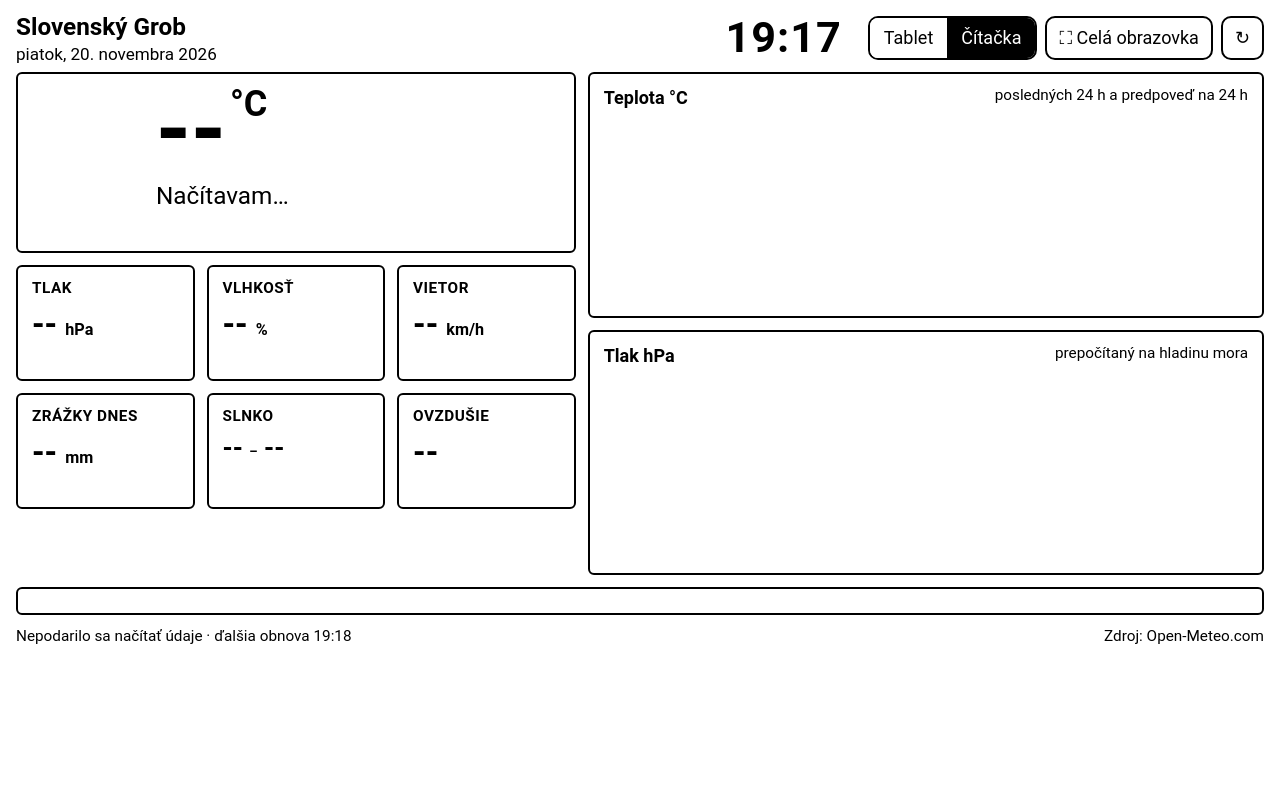
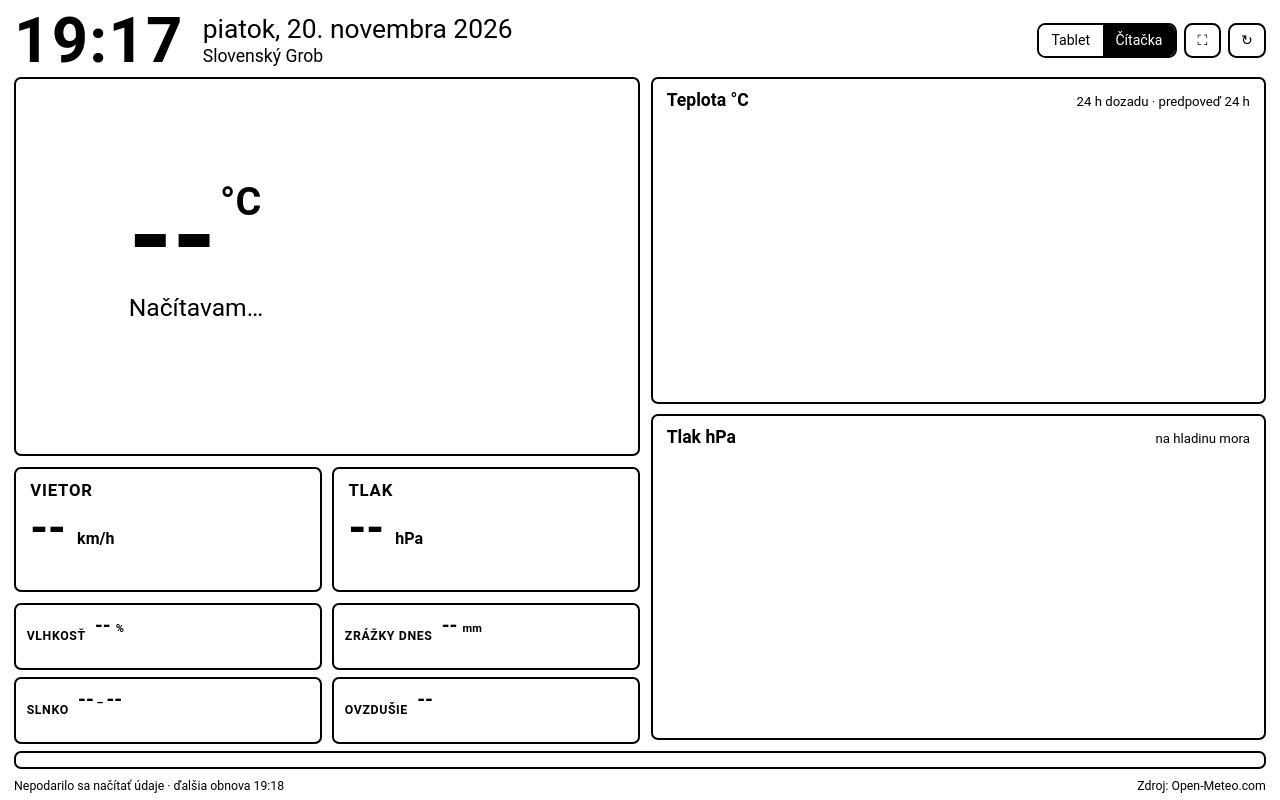
Before and after one commit to jan8pie/meteo-dashboard, a plain HTML site: page index.html in a window 1280 px wide. Both pictures are taken after a click on the button "Čítačka". Drawn offline with Linux system fonts and the light colour scheme; no server answers.

Commit message:
Rozloženie na celú obrazovku: veľký čas, teplota, vietor a tlak
Co-Authored-By: Claude Opus 5.5 <noreply@anthropic.com>
Claude-Session: https://claude.ai/code/session_01QNj2Y4qLBo4JyGdtJZBDZe

```diff
--- a/index.html
+++ b/index.html
@@ -11,18 +11,19 @@
 <link rel="stylesheet" href="style.css">
 </head>
 <body class="tablet">
+<div class="page">
 <header class="top">
+  <div class="clock" id="clock">--:--</div>
   <div class="place">
+    <div class="place-date" id="date">&nbsp;</div>
     <div class="place-name">Slovenský Grob</div>
-    <div class="place-date" id="date">&nbsp;</div>
   </div>
-  <div class="clock" id="clock">--:--</div>
   <div class="controls">
     <div class="switch" role="group" aria-label="Režim zobrazenia">
       <button type="button" id="mode-tablet" data-mode="tablet">Tablet</button>
       <button type="button" id="mode-eink" data-mode="eink">Čítačka</button>
     </div>
-    <button type="button" class="btn" id="fullscreen" title="Celá obrazovka">&#x26F6; Celá obrazovka</button>
+    <button type="button" class="btn" id="fullscreen" title="Celá obrazovka">&#x26F6;</button>
     <button type="button" class="btn" id="refresh" title="Obnoviť teraz">&#x21bb;</button>
   </div>
 </header>
@@ -38,21 +39,24 @@
       </div>
     </div>
 
-    <div class="tiles">
-      <div class="card tile">
+    <div class="big-tiles">
+      <div class="card tile big">
+        <div class="tile-label">Vietor</div>
+        <div class="tile-value"><span id="wind">--</span> <small>km/h</small> <span class="wind-arrow" id="wind-arrow"></span></div>
+        <div class="tile-sub" id="wind-sub">&nbsp;</div>
+      </div>
+      <div class="card tile big">
         <div class="tile-label">Tlak</div>
         <div class="tile-value"><span id="pressure">--</span> <small>hPa</small> <span class="trend" id="p-arrow"></span></div>
         <div class="tile-sub" id="p-trend">&nbsp;</div>
       </div>
+    </div>
+
+    <div class="tiles">
       <div class="card tile">
         <div class="tile-label">Vlhkosť</div>
         <div class="tile-value"><span id="humidity">--</span> <small>%</small></div>
         <div class="tile-sub" id="dew">&nbsp;</div>
-      </div>
-      <div class="card tile">
-        <div class="tile-label">Vietor</div>
-        <div class="tile-value"><span id="wind">--</span> <small>km/h</small> <span class="wind-arrow" id="wind-arrow"></span></div>
-        <div class="tile-sub" id="wind-sub">&nbsp;</div>
       </div>
       <div class="card tile">
         <div class="tile-label">Zrážky dnes</div>
@@ -61,7 +65,7 @@
       </div>
       <div class="card tile">
         <div class="tile-label">Slnko</div>
-        <div class="tile-value sun"><span id="sunrise">--</span> <small>–</small> <span id="sunset">--</span></div>
+        <div class="tile-value"><span id="sunrise">--</span><small> – </small><span id="sunset">--</span></div>
         <div class="tile-sub" id="daylen">&nbsp;</div>
       </div>
       <div class="card tile">
@@ -76,26 +80,27 @@
     <div class="card chart-card">
       <div class="chart-head">
         <span class="chart-title">Teplota °C</span>
-        <span class="chart-note" id="t-note">posledných 24 h a predpoveď na 24 h</span>
+        <span class="chart-note">24 h dozadu · predpoveď 24 h</span>
       </div>
       <div class="chart" id="chart-temp"></div>
     </div>
     <div class="card chart-card">
       <div class="chart-head">
         <span class="chart-title">Tlak hPa</span>
-        <span class="chart-note" id="p-note">prepočítaný na hladinu mora</span>
+        <span class="chart-note">na hladinu mora</span>
       </div>
       <div class="chart" id="chart-pressure"></div>
     </div>
   </section>
+</main>
 
-  <section class="card days" id="days"></section>
-</main>
+<section class="card days" id="days"></section>
 
 <footer class="foot">
   <span id="status">Načítavam údaje…</span>
   <span class="src">Zdroj: Open-Meteo.com</span>
 </footer>
+</div>
 
 <script src="app.js"></script>
 </body>
--- a/style.css
+++ b/style.css
@@ -1,157 +1,182 @@
-/* Zámerne jednoduché CSS (flexbox, bez grid/var), aby fungovalo aj v starých
-   Android prehliadačoch. */
+/* Zámerne jednoduché CSS (flexbox s -webkit- predponami, bez grid/var/clamp),
+   aby fungovalo aj v starých Android prehliadačoch.
+   Všetky veľkosti sú v em a základné písmo sa odvíja od menšieho rozmeru
+   obrazovky (vmin), takže stránka vyplní tablet aj veľký monitor. */
 
 * { -webkit-box-sizing: border-box; box-sizing: border-box; }
-html, body { margin: 0; padding: 0; }
+html, body { margin: 0; padding: 0; height: 100%; }
 body {
   font-family: Roboto, "Helvetica Neue", Arial, sans-serif;
   font-size: 16px;
-  line-height: 1.3;
+  font-size: 2.2vmin;
+  line-height: 1.25;
   -webkit-text-size-adjust: 100%;
 }
 button { font: inherit; cursor: pointer; }
 
 /* ---------- Tablet (tmavý, farebný) ---------- */
 body.tablet { background: #11161c; color: #e8edf2; }
-body.tablet .card { background: #1b232c; border-radius: 14px; }
-body.tablet .muted, body.tablet .tile-label, body.tablet .tile-sub,
-body.tablet .hero-sub, body.tablet .place-date, body.tablet .chart-note,
-body.tablet .foot { color: #93a1b0; }
+body.tablet .card { background: #1b232c; border-radius: 0.7em; }
+body.tablet .tile-label, body.tablet .tile-sub, body.tablet .hero-sub,
+body.tablet .place-name, body.tablet .chart-note, body.tablet .foot,
+body.tablet .tile small, body.tablet .hero-temp .unit { color: #93a1b0; }
 body.tablet .switch { border: 1px solid #3a4756; }
 body.tablet .switch button { background: transparent; color: #93a1b0; }
 body.tablet .switch button.on { background: #3b82c4; color: #fff; }
 body.tablet .btn { background: #26313d; color: #e8edf2; border: 1px solid #3a4756; }
-body.tablet .hero-icon { color: #f2b84b; }
-body.tablet .day .ic { color: #f2b84b; }
-body.tablet .day-max { color: #e8edf2; }
+body.tablet .hero-icon, body.tablet .day .ic { color: #f2b84b; }
 body.tablet .day-min { color: #93a1b0; }
 body.tablet .err { color: #ff9b8a; }
+body.tablet .day-wind { color: #93a1b0; }
+body.tablet .day-wind.strong { color: #f2b84b; }
+body.tablet .controls { opacity: 0.55; }
 
 /* ---------- Čítačka (e-ink: čiernobiela, bez animácií) ---------- */
 body.eink { background: #fff; color: #000; }
 body.eink * { -webkit-transition: none !important; transition: none !important; -webkit-animation: none !important; animation: none !important; box-shadow: none !important; text-shadow: none !important; }
-body.eink .card { background: #fff; border: 2px solid #000; border-radius: 6px; }
+body.eink .card { background: #fff; border: 2px solid #000; border-radius: 0.4em; }
 body.eink .switch { border: 2px solid #000; }
 body.eink .switch button { background: #fff; color: #000; }
 body.eink .switch button.on { background: #000; color: #fff; }
 body.eink .btn { background: #fff; color: #000; border: 2px solid #000; }
-body.eink .tile-label, body.eink .chart-title { font-weight: bold; }
-body.eink .tile-value { font-weight: bold; }
-body.eink { font-size: 18px; }
-body.eink .hero-temp { font-weight: bold; }
+body.eink .tile-label, body.eink .chart-title, body.eink .tile-value,
+body.eink .hero-temp, body.eink .clock, body.eink .day-wind.strong { font-weight: bold; }
+body.eink .day + .day { border-left: 1px solid #000; }
 
-/* ---------- Rozloženie ---------- */
+/* ---------- Celá stránka vyplní výšku obrazovky ---------- */
+.page {
+  height: 100%;
+  display: -webkit-flex; display: flex;
+  -webkit-flex-direction: column; flex-direction: column;
+  padding: 0.5em 0.8em 0.3em;
+}
+.top, .days, .foot { -webkit-flex: none; flex: none; }
+.wrap {
+  -webkit-flex: 1 1 auto; flex: 1 1 auto; min-height: 0;
+  display: -webkit-flex; display: flex;
+}
+.card { padding: 0.6em 0.8em; margin-bottom: 0.6em; }
+
+/* Hlavička: veľký čas a dátum */
 .top {
-  display: -webkit-box; display: -webkit-flex; display: flex;
-  -webkit-box-align: center; -webkit-align-items: center; align-items: center;
-  -webkit-flex-wrap: wrap; flex-wrap: wrap;
-  padding: 10px 16px 6px;
+  display: -webkit-flex; display: flex;
+  -webkit-align-items: center; align-items: center;
+  margin-bottom: 0.3em;
 }
-.place { -webkit-box-flex: 1; -webkit-flex: 1 1 auto; flex: 1 1 auto; min-width: 160px; }
-.place-name { font-size: 1.35em; font-weight: bold; }
-.place-date { font-size: 0.95em; }
-.clock { font-size: 2.4em; font-weight: 300; margin: 0 18px; letter-spacing: 1px; }
-body.eink .clock { font-weight: bold; }
-.controls { display: -webkit-box; display: -webkit-flex; display: flex; -webkit-box-align: center; -webkit-align-items: center; align-items: center; }
-.controls > * { margin-left: 8px; }
-.switch { display: -webkit-box; display: -webkit-flex; display: flex; border-radius: 10px; overflow: hidden; }
-.switch button { border: 0; padding: 8px 14px; }
-.btn { border-radius: 10px; padding: 8px 12px; }
+.clock { font-size: 3.6em; font-weight: 300; line-height: 1; letter-spacing: 0.02em; margin-right: 0.3em; }
+.place { -webkit-flex: 1 1 auto; flex: 1 1 auto; min-width: 0; }
+.place-date { font-size: 1.5em; }
+.place-name { font-size: 1em; }
+.controls { display: -webkit-flex; display: flex; -webkit-align-items: center; align-items: center; font-size: 0.8em; }
+.controls > * { margin-left: 0.5em; }
+.switch { display: -webkit-flex; display: flex; border-radius: 0.6em; overflow: hidden; }
+.switch button { border: 0; padding: 0.5em 0.9em; }
+.btn { border-radius: 0.6em; padding: 0.5em 0.8em; }
 
-.wrap {
-  display: -webkit-box; display: -webkit-flex; display: flex;
-  -webkit-flex-wrap: wrap; flex-wrap: wrap;
-  padding: 0 10px;
+/* Ľavý stĺpec: aktuálne údaje */
+.col-left {
+  width: 46%; -webkit-flex: none; flex: none; margin-right: 0.6em;
+  display: -webkit-flex; display: flex;
+  -webkit-flex-direction: column; flex-direction: column;
 }
-.col { padding: 0 6px; }
-.col-left { -webkit-flex: 1 1 380px; flex: 1 1 380px; min-width: 300px; }
-.col-right { -webkit-flex: 1.4 1 420px; flex: 1.4 1 420px; min-width: 300px; }
-.card { padding: 12px 14px; margin-bottom: 12px; }
+.hero {
+  -webkit-flex: 1 1 auto; flex: 1 1 auto;
+  display: -webkit-flex; display: flex;
+  -webkit-align-items: center; align-items: center;
+}
+.hero-icon { width: 6.5em; height: 6.5em; -webkit-flex: none; flex: none; margin-right: 0.6em; }
+.hero-icon svg { width: 100%; height: 100%; }
+.hero-main { min-width: 0; }
+.hero-temp { font-size: 8em; line-height: 0.95; font-weight: 300; white-space: nowrap; }
+.hero-temp .unit { font-size: 0.35em; vertical-align: top; margin-left: 0.1em; }
+.hero-desc { font-size: 1.7em; margin-top: 0.15em; }
+.hero-sub { font-size: 1.05em; margin-top: 0.2em; }
 
-.hero { display: -webkit-box; display: -webkit-flex; display: flex; -webkit-box-align: center; -webkit-align-items: center; align-items: center; }
-.hero-icon { width: 110px; height: 110px; -webkit-flex: 0 0 110px; flex: 0 0 110px; margin-right: 14px; }
-.hero-icon svg { width: 100%; height: 100%; }
-.hero-temp { font-size: 5em; line-height: 1; font-weight: 300; }
-.hero-temp .unit { font-size: 0.4em; vertical-align: top; margin-left: 4px; }
-.hero-desc { font-size: 1.35em; margin-top: 4px; }
-.hero-sub { font-size: 1em; margin-top: 4px; }
+.big-tiles, .tiles { display: -webkit-flex; display: flex; }
+.tile { -webkit-flex: 1 1 0; flex: 1 1 0; min-width: 0; }
+.tile + .tile { margin-left: 0.6em; }
+.tile-label { font-size: 0.75em; text-transform: uppercase; letter-spacing: 0.05em; }
+.tile-value { font-size: 1.45em; white-space: nowrap; margin: 0.1em 0; }
+.tile-value small { font-size: 0.55em; }
+.tile-sub { font-size: 0.75em; }
+.tile.big .tile-label { font-size: 0.95em; }
+.tile.big .tile-value { font-size: 3.4em; line-height: 1.05; }
+.tile.big .tile-value small { font-size: 0.35em; }
+.tile.big .tile-sub { font-size: 1em; }
+.trend, .wind-arrow { display: inline-block; font-size: 0.6em; vertical-align: 0.15em; }
 
-.tiles {
-  display: -webkit-box; display: -webkit-flex; display: flex;
-  -webkit-flex-wrap: wrap; flex-wrap: wrap;
-  margin: 0 -6px;
+/* Pravý stĺpec: grafy vyplnia zvyšnú výšku */
+.col-right {
+  -webkit-flex: 1 1 0; flex: 1 1 0; min-width: 0;
+  display: -webkit-flex; display: flex;
+  -webkit-flex-direction: column; flex-direction: column;
 }
-.tile { width: -webkit-calc(33.333% - 12px); width: calc(33.333% - 12px); margin: 0 6px 12px; min-height: 96px; }
-.tile-label { font-size: 0.85em; text-transform: uppercase; letter-spacing: 0.5px; }
-.tile-value { font-size: 1.8em; margin: 4px 0 2px; white-space: nowrap; }
-.tile-value small { font-size: 0.5em; }
-.tile-value.sun { font-size: 1.45em; }
-.tile-sub { font-size: 0.85em; }
-.trend { font-size: 0.8em; }
-.wind-arrow { display: inline-block; font-size: 0.8em; }
+.chart-card {
+  -webkit-flex: 1 1 0; flex: 1 1 0; min-height: 0;
+  display: -webkit-flex; display: flex;
+  -webkit-flex-direction: column; flex-direction: column;
+}
+.chart-head { display: -webkit-flex; display: flex; -webkit-justify-content: space-between; justify-content: space-between; -webkit-align-items: baseline; align-items: baseline; }
+.chart-title { font-size: 1em; }
+.chart-note { font-size: 0.75em; }
+.chart { -webkit-flex: 1 1 auto; flex: 1 1 auto; min-height: 5em; position: relative; overflow: hidden; margin-top: 0.2em; }
+.chart svg { position: absolute; left: 0; top: 0; display: block; }
 
-.chart-head { display: -webkit-box; display: -webkit-flex; display: flex; -webkit-box-pack: justify; -webkit-justify-content: space-between; justify-content: space-between; -webkit-flex-wrap: wrap; flex-wrap: wrap; }
-.chart-title { font-size: 1em; }
-.chart-note { font-size: 0.85em; }
-.chart { height: 190px; margin-top: 4px; position: relative; }
-.chart svg { display: block; }
-
-.days {
-  width: -webkit-calc(100% - 12px); width: calc(100% - 12px); margin: 0 6px 12px;
-  display: -webkit-box; display: -webkit-flex; display: flex;
-}
-.day { -webkit-box-flex: 1; -webkit-flex: 1 1 0; flex: 1 1 0; text-align: center; padding: 2px 4px; }
+/* Predpoveď na dni */
+.days { display: -webkit-flex; display: flex; padding: 0.4em 0.3em; }
+.day { -webkit-flex: 1 1 0; flex: 1 1 0; min-width: 0; text-align: center; padding: 0 0.2em; }
 .day + .day { border-left: 1px solid rgba(147,161,176,0.25); }
-body.eink .day + .day { border-left: 1px solid #000; }
-.day-name { font-weight: bold; }
-.day .ic { width: 44px; height: 44px; margin: 4px auto; }
+.day-name { font-weight: bold; font-size: 0.95em; }
+.day .ic { width: 2.2em; height: 2.2em; margin: 0.15em auto; }
 .day .ic svg { width: 100%; height: 100%; }
 .day-max { font-size: 1.25em; font-weight: bold; }
-.day-rain { font-size: 0.8em; min-height: 1.2em; }
+.day-min { font-size: 0.95em; }
+.day-rain { font-size: 0.75em; min-height: 1.2em; }
+.day-wind { font-size: 0.75em; }
+.day-wind small { font-size: 0.85em; }
+.day-wind.strong { font-weight: bold; }
 
 .foot {
-  display: -webkit-box; display: -webkit-flex; display: flex;
-  -webkit-box-pack: justify; -webkit-justify-content: space-between; justify-content: space-between;
-  padding: 0 16px 10px; font-size: 0.85em;
+  display: -webkit-flex; display: flex;
+  -webkit-justify-content: space-between; justify-content: space-between;
+  font-size: 0.7em;
 }
 
-/* Užšie obrazovky a čítačka na výšku */
-@media (max-width: 820px) {
-  .clock { font-size: 2em; margin: 0 10px; }
-  .tile { width: -webkit-calc(50% - 12px); width: calc(50% - 12px); }
-  .days { -webkit-flex-wrap: wrap; flex-wrap: wrap; }
-  .day { -webkit-flex: 1 1 25%; flex: 1 1 25%; margin-bottom: 6px; }
-}
-@media (max-width: 520px) {
-  .controls { width: 100%; margin-top: 6px; }
-  .controls > *:first-child { margin-left: 0; }
-  .hero-temp { font-size: 4em; }
-  .hero-icon { width: 80px; height: 80px; -webkit-flex: 0 0 80px; flex: 0 0 80px; }
+/* Na výšku (čítačka, tablet otočený): všetko pod sebou, grafy dostanú zvyšok */
+@media (orientation: portrait) {
+  .wrap { -webkit-flex-direction: column; flex-direction: column; }
+  .col-left { width: auto; margin-right: 0; }
+  .hero { -webkit-flex: none; flex: none; }
+  .clock { font-size: 3.2em; }
+  .place-date { font-size: 1.3em; }
 }
 
-/* Čítačka na výšku: všetko natesno, aby sa zmestilo bez posúvania */
-@media (max-width: 820px) {
-  body.eink .tile { width: -webkit-calc(33.333% - 12px); width: calc(33.333% - 12px); padding: 8px 10px; min-height: 0; }
-  body.eink .tile-value { font-size: 1.5em; }
-  body.eink .tile-value.sun { font-size: 1.2em; }
-  body.eink .tile-sub { font-size: 0.8em; white-space: normal; }
-  body.eink .hero { padding: 8px 12px; }
-  body.eink .hero-icon { width: 80px; height: 80px; -webkit-flex: 0 0 80px; flex: 0 0 80px; }
-  body.eink .hero-temp { font-size: 4em; }
-  body.eink .chart { height: 160px; }
-  body.eink .days { -webkit-flex-wrap: nowrap; flex-wrap: nowrap; }
-  body.eink .day { -webkit-flex: 1 1 0; flex: 1 1 0; padding: 2px 1px; }
-  body.eink .day-name { font-size: 0.85em; }
-  body.eink .day .ic { width: 36px; height: 36px; }
-  body.eink .day-max { font-size: 1.1em; }
-  body.eink .day-min { font-size: 0.9em; }
-  .day:nth-child(5) { border-left: 0; }
-  body.eink .day:nth-child(5) { border-left: 1px solid #000; }
+/* čítačka: tučné písmo je širšie, preto trochu menšie hodnoty */
+.tile-value { overflow: hidden; }
+body.eink .col-left { width: 50%; }
+body.eink .tile.big .tile-value { font-size: 2.9em; }
+body.eink .tiles .tile-value { font-size: 1.2em; }
+body.eink .tiles .tile-sub { font-size: 0.7em; }
+body.eink .tiles .tile-label { font-size: 0.7em; }
+body.eink .tiles { -webkit-flex-wrap: wrap; flex-wrap: wrap; }
+body.eink .tiles .tile { -webkit-flex: 1 1 40%; flex: 1 1 40%; padding: 0.35em 0.6em; margin-bottom: 0.4em; }
+body.eink .tiles .tile:nth-child(odd) { margin-left: 0; }
+body.eink .tiles .tile-value { font-size: 1.15em; display: inline-block; margin-right: 0.4em; }
+body.eink .tiles .tile-label { display: inline-block; margin-right: 0.4em; }
+body.eink .tiles .tile-sub { display: block; }
+.hero { min-height: 0; }
+body.eink .hero-temp { font-size: 6.4em; }
+body.eink .hero-icon { width: 5em; height: 5em; }
+body.eink .hero-desc { font-size: 1.4em; }
+body.eink .tile.big .tile-value { font-size: 2.6em; }
+body.eink .tiles .tile-label, body.eink .tiles .tile-value { vertical-align: baseline; }
+
+/* Užšie obrazovky (napr. 16:10, 4:3): malé dlaždice 2×2 aj na tablete */
+@media (max-aspect-ratio: 17/10) {
+  .tiles { -webkit-flex-wrap: wrap; flex-wrap: wrap; }
+  .tiles .tile { -webkit-flex: 1 1 40%; flex: 1 1 40%; padding: 0.35em 0.6em; margin-bottom: 0.4em; }
+  .tiles .tile:nth-child(odd) { margin-left: 0; }
+  .tiles .tile-label, .tiles .tile-value { display: inline-block; margin-right: 0.4em; vertical-align: baseline; }
+  .tiles .tile-value { font-size: 1.2em; }
+  .tiles .tile-sub { display: block; }
 }
-
-/* vietor v predpovedi */
-.day-wind { font-size: 0.8em; margin-top: 2px; }
-.day-wind small { font-size: 0.85em; }
-.day-wind.strong { font-weight: bold; }
-body.tablet .day-wind { color: #93a1b0; }
-body.tablet .day-wind.strong { color: #f2b84b; }
```
Also changed, not shown: app.js (+24 -14 lines).
